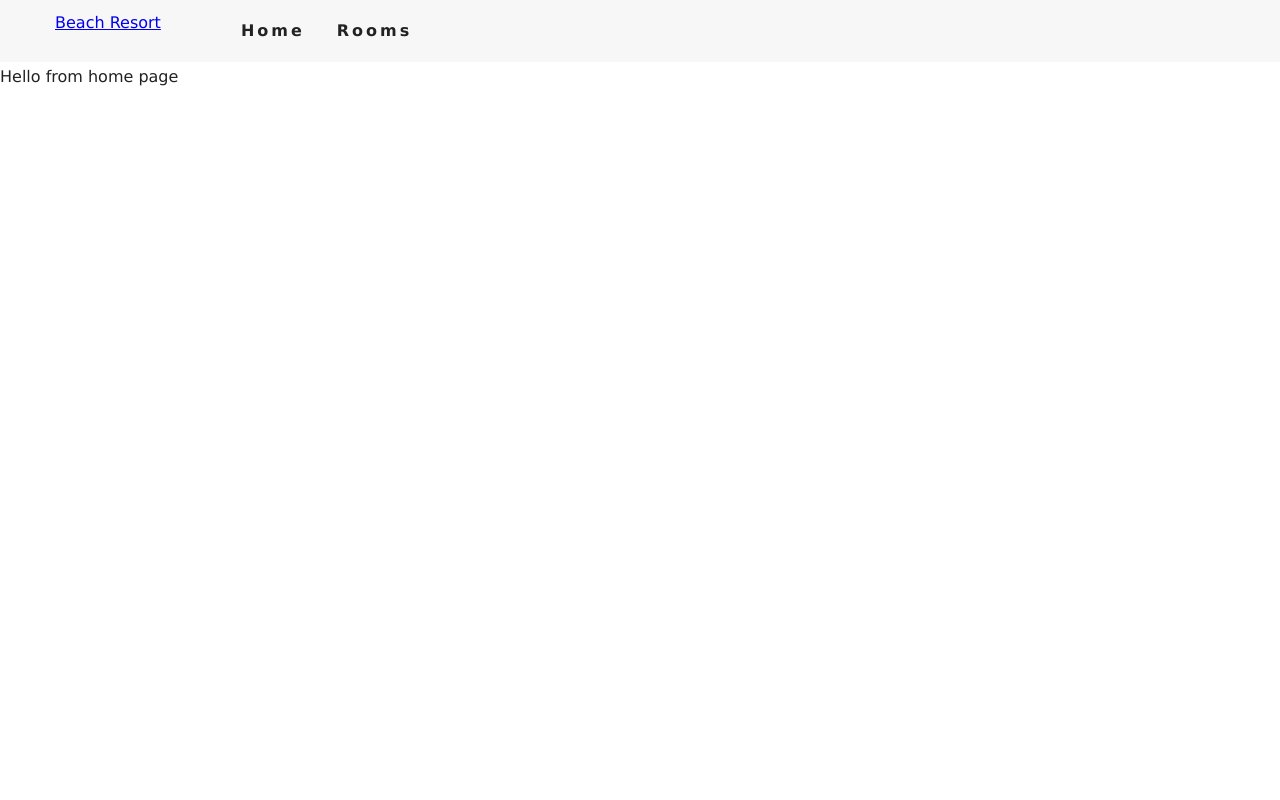
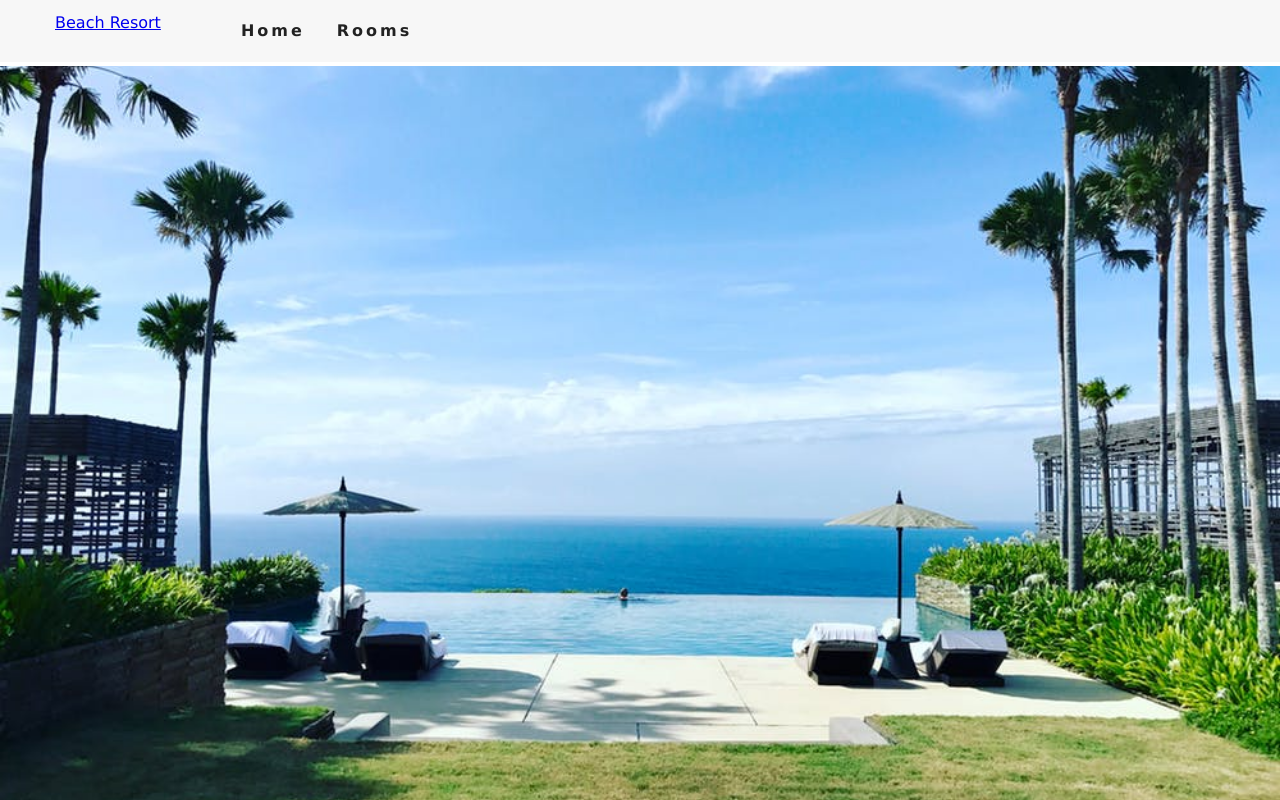
Before and after one commit to victor082/Resorts, a React (Create React App) app: page / in a window 1280 px wide. Built offline with nearby package versions, Linux system fonts and the light colour scheme; the HTML template or start-up script is replaced by a standard one.

Commit message:
applying hero component to the other components and pages

```diff
--- a/src/components/Hero.js
+++ b/src/components/Hero.js
@@ -1,9 +1,13 @@
 import React from 'react'
 
-export default function Hero(children, hero) {
+export default function Hero({ children, hero }) {
     return (
-        <div>
-
-        </div>
+        <header className={hero}>
+            {children}
+        </header>
     )
 }
+
+Hero.defaultProps = {
+    hero: 'defaultHero'
+}
--- a/src/components/Navbar.js
+++ b/src/components/Navbar.js
@@ -29,7 +29,7 @@
                             <Link to="/">Home</Link>
                         </li>
                         <li>
-                            <Link to="/">Rooms</Link>
+                            <Link to="/rooms">Rooms</Link>
                         </li>
                     </ul>
 
--- a/src/pages/Error.js
+++ b/src/pages/Error.js
@@ -1,10 +1,9 @@
 import React from 'react'
+import Hero from '../components/Hero'
 
 const Error = () => {
     return (
-        <div>
-            Hello from error page
-        </div>
+        <Hero />
     )
 }
 export default Error
--- a/src/pages/Home.js
+++ b/src/pages/Home.js
@@ -1,10 +1,9 @@
 import React from 'react'
+import Hero from '../components/Hero'
 
 const Home = () => {
     return (
-        <div>
-            Hello from home page
-        </div>
+        <Hero />
     )
 }
 export default Home
--- a/src/pages/Rooms.js
+++ b/src/pages/Rooms.js
@@ -1,10 +1,9 @@
 import React from 'react'
+import Hero from '../components/Hero'
 
 const Rooms = () => {
     return (
-        <div>
-            Hello from rooms page
-        </div>
+        <Hero hero="roomsHero" />
     )
 }
 export default Rooms
```
